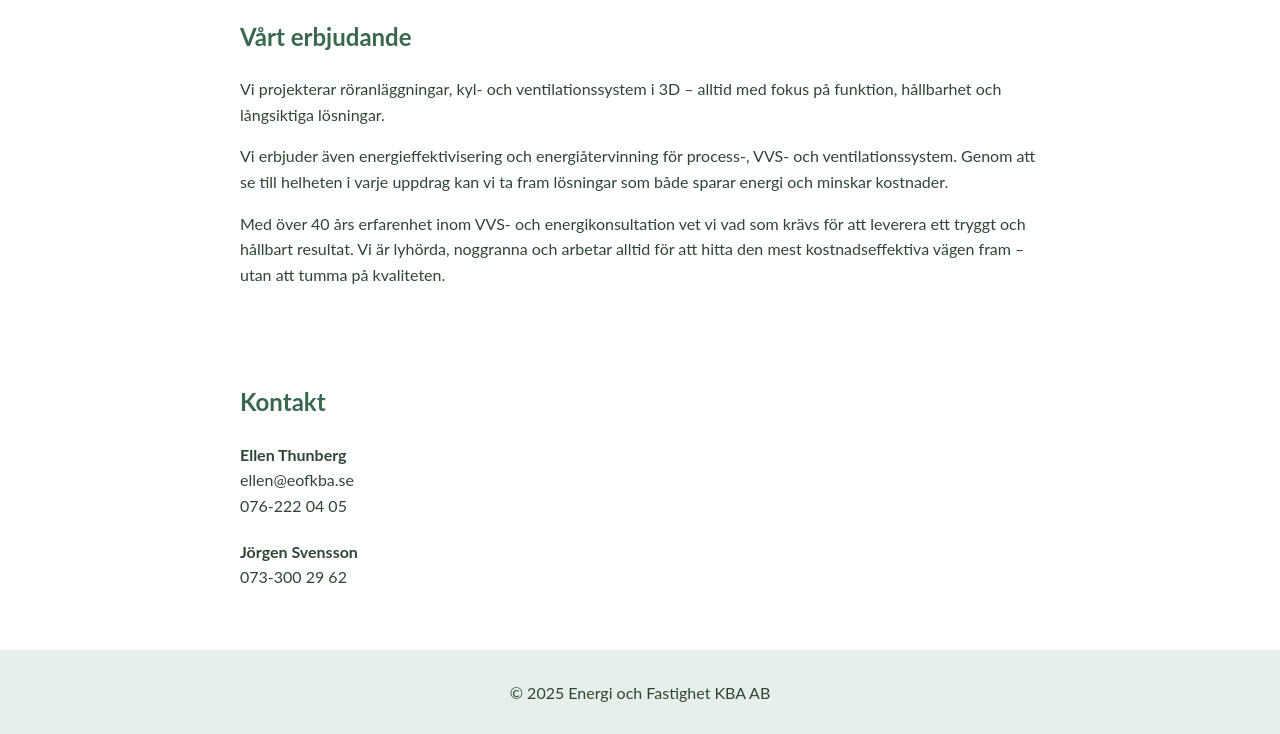
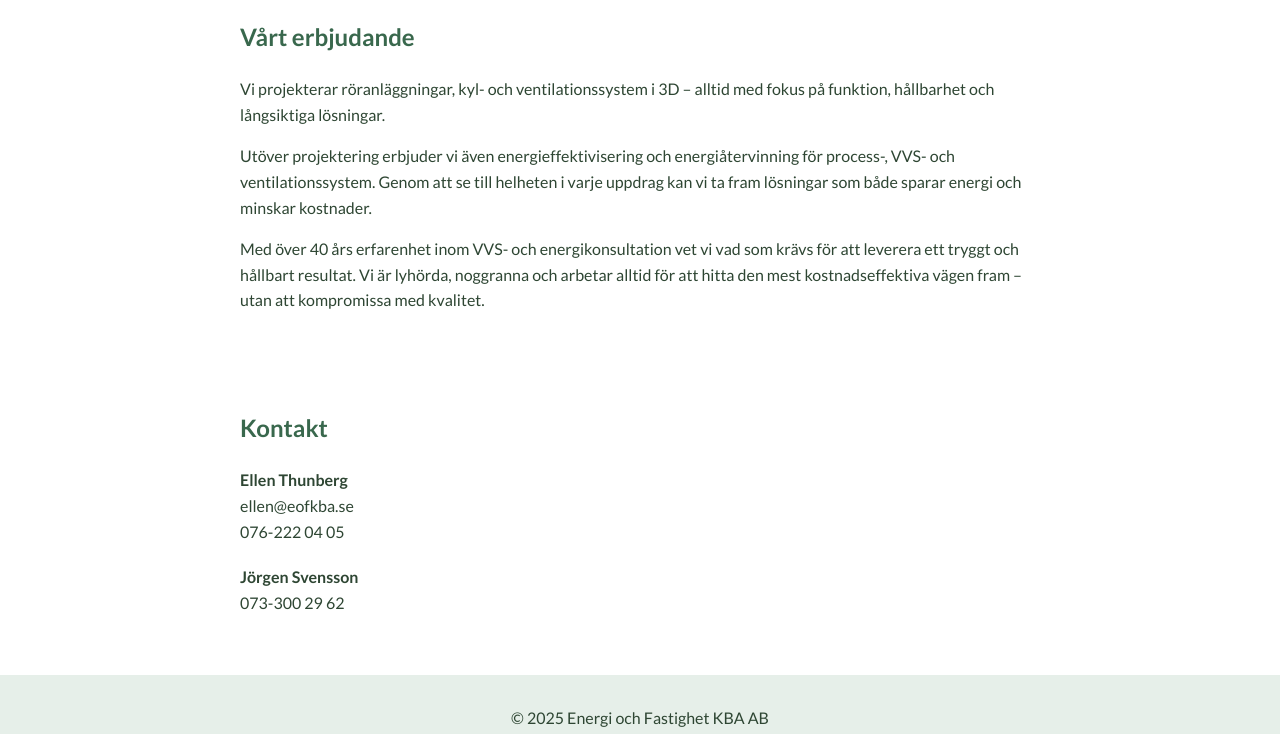
Before and after one commit to suddensam/energi-fastighet-kba, a plain HTML site: page index.html in a window 1280 px wide. Shown: the part 266-1000 px from the top of the page. Drawn offline with Linux system fonts and the light colour scheme.

Commit message:
index.html
update 2

```diff
--- a/index.html
+++ b/index.html
@@ -4,6 +4,11 @@
   <meta charset="UTF-8" />
   <meta name="viewport" content="width=device-width, initial-scale=1.0" />
   <title>Energi och Fastighet KBA AB</title>
+
+  <!-- Google Fonts: Lato -->
+  <link href="https://fonts.googleapis.com/css2?family=Lato:wght@300;400;700&display=swap" rel="stylesheet">
+
+  <!-- CSS -->
   <link rel="stylesheet" href="style.css" />
 </head>
 <body>
@@ -24,12 +29,12 @@
       Vi projekterar röranläggningar, kyl- och ventilationssystem i 3D – alltid med fokus på funktion, hållbarhet och långsiktiga lösningar.
     </p>
     <p>
-      Vi erbjuder även energieffektivisering och energiåtervinning för process-, VVS- och ventilationssystem.
+      Utöver projektering erbjuder vi även energieffektivisering och energiåtervinning för process-, VVS- och ventilationssystem.
       Genom att se till helheten i varje uppdrag kan vi ta fram lösningar som både sparar energi och minskar kostnader.
     </p>
     <p>
       Med över 40 års erfarenhet inom VVS- och energikonsultation vet vi vad som krävs för att leverera ett tryggt och hållbart resultat.
-      Vi är lyhörda, noggranna och arbetar alltid för att hitta den mest kostnadseffektiva vägen fram – utan att tumma på kvaliteten.
+      Vi är lyhörda, noggranna och arbetar alltid för att hitta den mest kostnadseffektiva vägen fram – utan att kompromissa med kvalitet.
     </p>
   </section>
 
```
